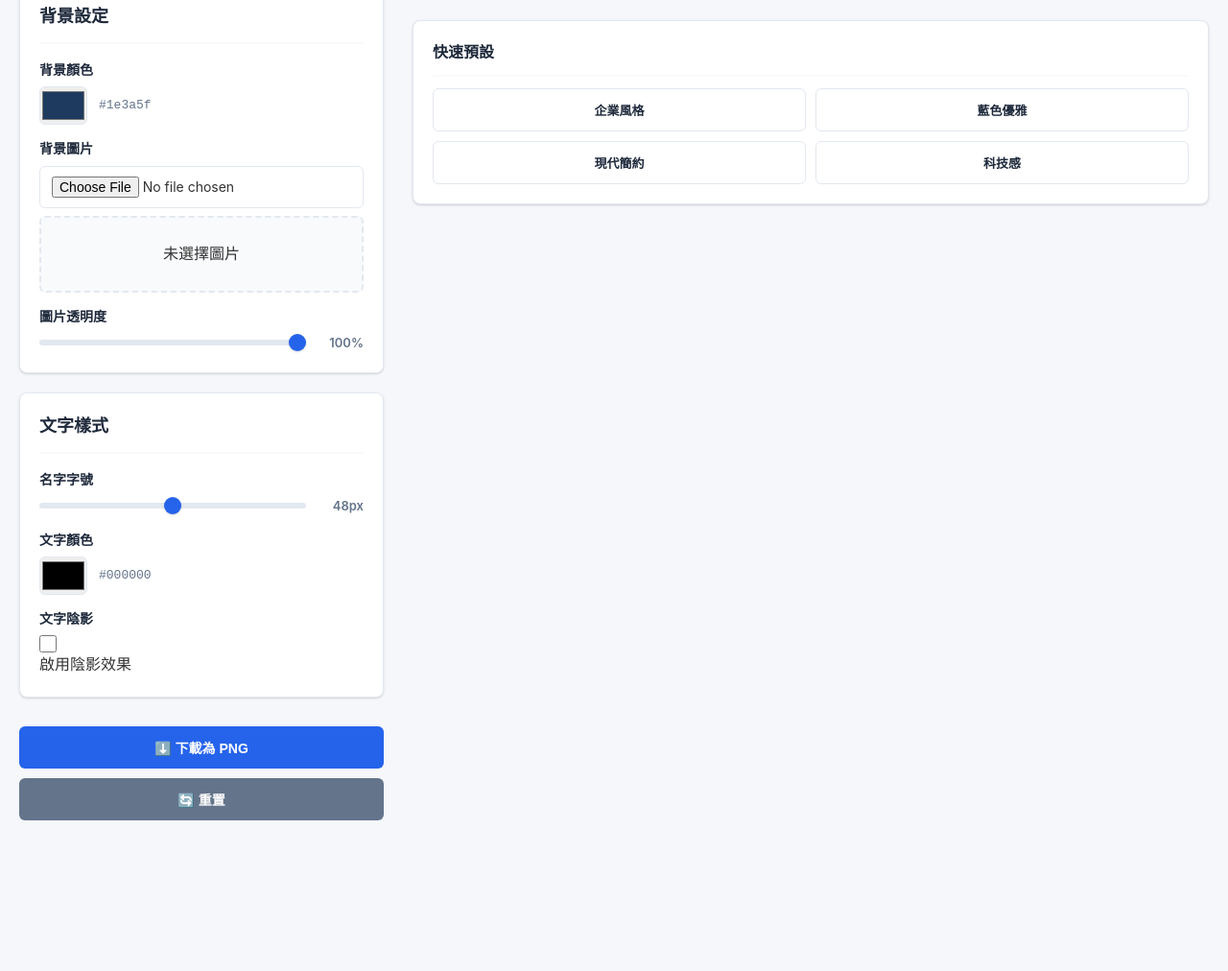
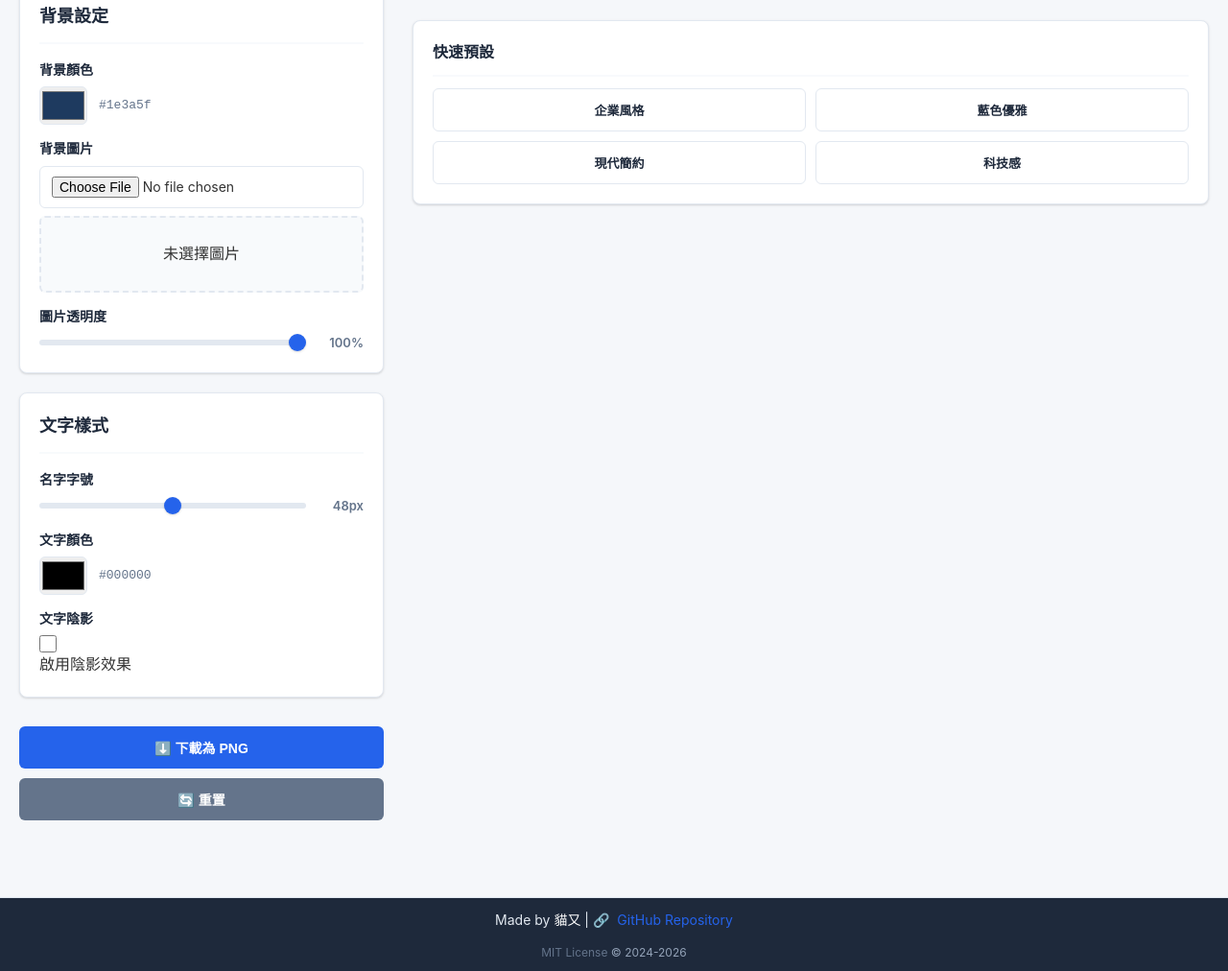
Before and after one commit to catagain/nameplate_design_webpage, a plain HTML site: page index.html in a window 1280 px wide. Shown: the part 597-1609 px from the top of the page at 96% size. Before the commit the page ends 1502 px from the top, so only its background shows below. Drawn offline with Linux system fonts and the light colour scheme.

Commit message:
add licence footer

```diff
--- a/css/style.css
+++ b/css/style.css
@@ -499,7 +499,64 @@ input[type="checkbox"] {
     color: white;
 }
 
-/* ========== 响应式设计 ========== */
+/* ========== 頁尾 ========== */
+.app-footer {
+    background-color: var(--bg-dark);
+    color: #e2e8f0;
+    padding: 10px 5px;
+    margin-top: 30px;
+    border-top: 1px solid var(--border-color);
+}
+
+.footer-content {
+    max-width: 1600px;
+    margin: 0 auto;
+    text-align: center;
+}
+
+.footer-meta {
+    font-size: 14px;
+    margin-bottom: 12px;
+    line-height: 1.8;
+}
+
+.footer-meta strong {
+    color: #fff;
+    font-weight: 500;
+}
+
+.footer-meta a {
+    color: var(--primary-color);
+    text-decoration: none;
+    transition: color 0.2s ease;
+}
+
+.footer-meta a:hover {
+    color: #1d4ed8;
+    text-decoration: underline;
+}
+
+.github-icon {
+    margin-right: 4px;
+}
+
+.footer-license {
+    font-size: 12px;
+    color: #94a3b8;
+}
+
+.footer-license a {
+    color: #64748b;
+    text-decoration: none;
+    transition: color 0.2s ease;
+}
+
+.footer-license a:hover {
+    color: var(--primary-color);
+    text-decoration: underline;
+}
+
+/* ========== 響應式設計 ========== */
 @media (max-width: 1024px) {
     .main-content {
         grid-template-columns: 1fr;
--- a/index.html
+++ b/index.html
@@ -190,6 +190,21 @@
         </footer>
     </div>
 
+    <!-- 頁尾 -->
+    <footer class="app-footer">
+        <div class="footer-content">
+            <p class="footer-meta">
+                Made by <strong>貓又</strong> |
+                <a href="https://github.com/catagain/nameplate_design_webpage" target="_blank" rel="noopener noreferrer">
+                    <span class="github-icon">🔗</span> GitHub Repository
+                </a>
+            </p>
+            <p class="footer-license">
+                <a href="https://opensource.org/licenses/MIT" target="_blank" rel="noopener noreferrer">MIT License</a> © 2024-2026
+            </p>
+        </div>
+    </footer>
+
     <!-- 載入提示 -->
     <div id="loading" class="loading-overlay" style="display: none;">
         <div class="spinner"></div>
```
Also changed, not shown: README.md.
